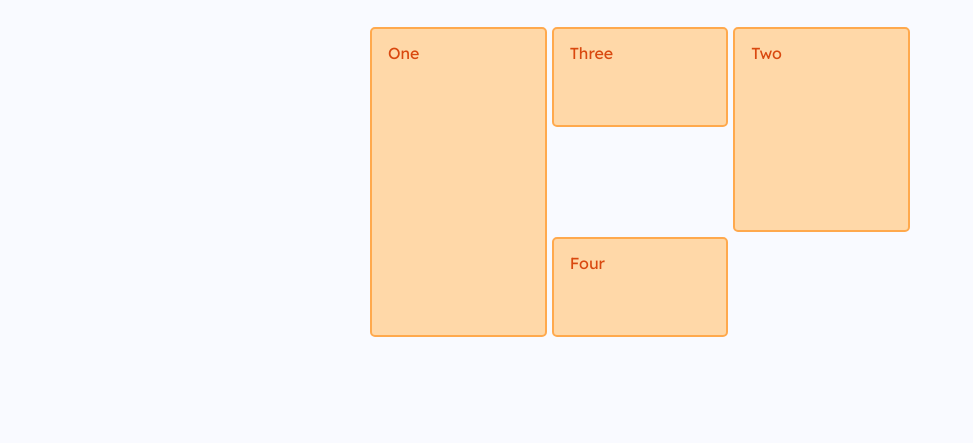
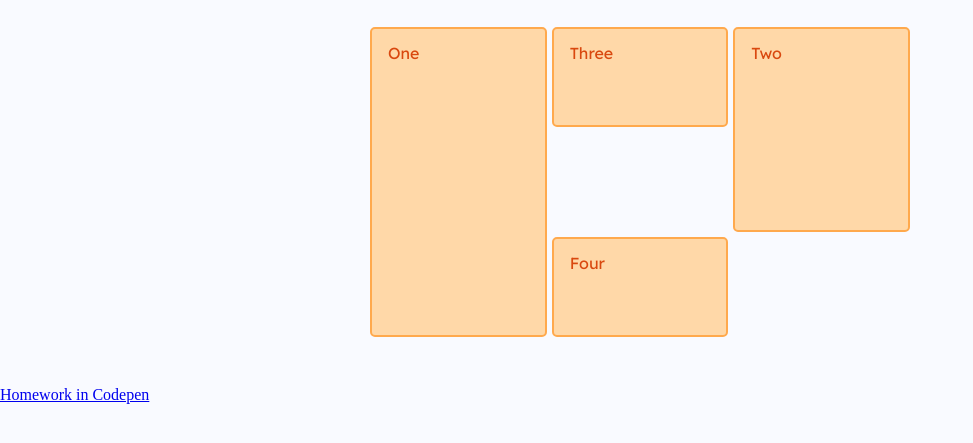
Before and after one commit to matoka02/itvdn-grid, a website: page index.html in a window 1280 px wide. Shown: the part 99-542 px from the top of the page, without its empty margins (0-973 px from the left). Drawn offline with Linux system fonts and the light colour scheme.

Commit message:
homework-005

```diff
--- a/index.html
+++ b/index.html
@@ -23,7 +23,9 @@
       <div class="box4">Four</div>
     </div>
 
-    <script src="main.js"></script>
+  </div>
+  <a href="https://codepen.io/matoka/pen/zxBbEPq" target="_blank">Homework in Codepen</a>
+  <script src="main.js"></script>
 </body>
 
 </html>
```
